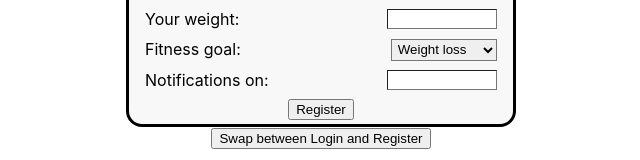
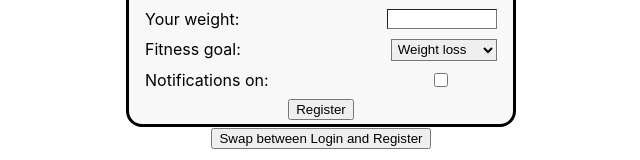
Before and after one commit to pht1207/capstone-fitness-app, a React (Create React App) app: page /LoginRegisterPage in a window 1280 px wide. Both pictures are taken after a click on the button "Swap between Login and Register". Shown: the part 469-629 px from the top of the page, without its empty margins (319-959 px from the left). Built offline with nearby package versions, Linux system fonts and the light colour scheme.

Commit message:
Added checkbox input to registerpage.js and added logic to send a 0 or 1 depending on if checked or not (0 or 1 is required for tinyint in database)

```diff
--- a/src/pages/LoginRegistrationPage/LoginRegister.js
+++ b/src/pages/LoginRegistrationPage/LoginRegister.js
@@ -15,7 +15,7 @@ function LoginRegisterPage(props) {
   return (
     <div className="LoginRegisterPage">
         <h1>This is the login/register page</h1>
-        {loginRegisterBoolean ? <LoginPage loginEvent= {props.loginEvent} setLoginEvent={props.setLoginEvent}/> : <RegisterPage/>}
+        {loginRegisterBoolean ? <LoginPage loginEvent= {props.loginEvent} setLoginEvent={props.setLoginEvent}/> : <RegisterPage/>} {/* Sends loginevent state and method to loginpage for rerender of homepage.js upon login event */}
         <label><button onClick={handleBoolean}>Swap between Login and Register</button></label>
     </div>
   );
--- a/src/pages/LoginRegistrationPage/RegisterPage.js
+++ b/src/pages/LoginRegistrationPage/RegisterPage.js
@@ -1,3 +1,4 @@
+import { useState } from 'react';
 import './RegisterPage.css'
 import axios from 'axios';
 
@@ -6,9 +7,17 @@ function RegisterPage() {
 
   //Your code to make the site functional goes in this empty space. The 'return()' below is what renders on the page (the html)
 
+  const [checked, setChecked] = useState(false);
+  let checkValue;
   async function handleSubmit(event){
     event.preventDefault();
     console.log("form submitted");
+    if(checked === true){
+      checkValue = 1;
+    }
+    else{
+      checkValue = 0;
+    }
 
     const body = {
       email:event.target[0].value,
@@ -19,14 +28,17 @@ function RegisterPage() {
       DOB:event.target[5].value,
       weight:event.target[6].value,
       goal:event.target[7].value,
-      notificationsOn:event.target[8].value
-
+      notificationsOn:checkValue
     }
 
     const response = await axios.post("https://capstone.parkert.dev/backend/register", body, {})
       console.log("code: "+response.data.code+" Message: "+response.data.message) //log the response from the server
 
 
+  }
+
+  function handleCheckboxChange(){
+    setChecked(!checked)
   }
 
 
@@ -50,7 +62,7 @@ function RegisterPage() {
               <option value="3">Health</option>
             </select>
           </label>
-          <label>Notifications on: <input type='text'></input></label>
+          <label>Notifications on: <input type='checkbox' checked={checked} onChange={handleCheckboxChange}></input></label>
 
           <button type='submit'>Register</button>
         </form>
```
